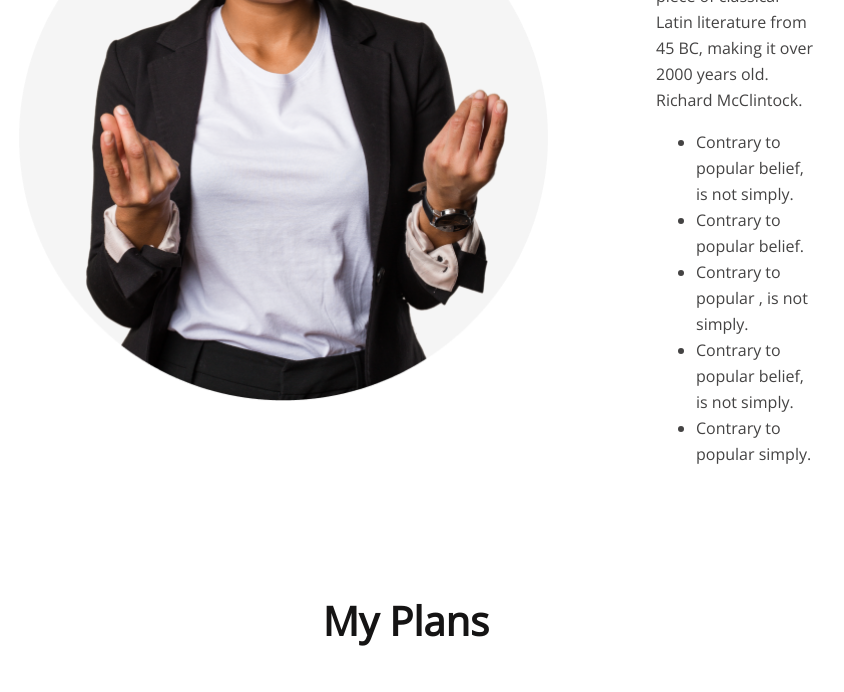
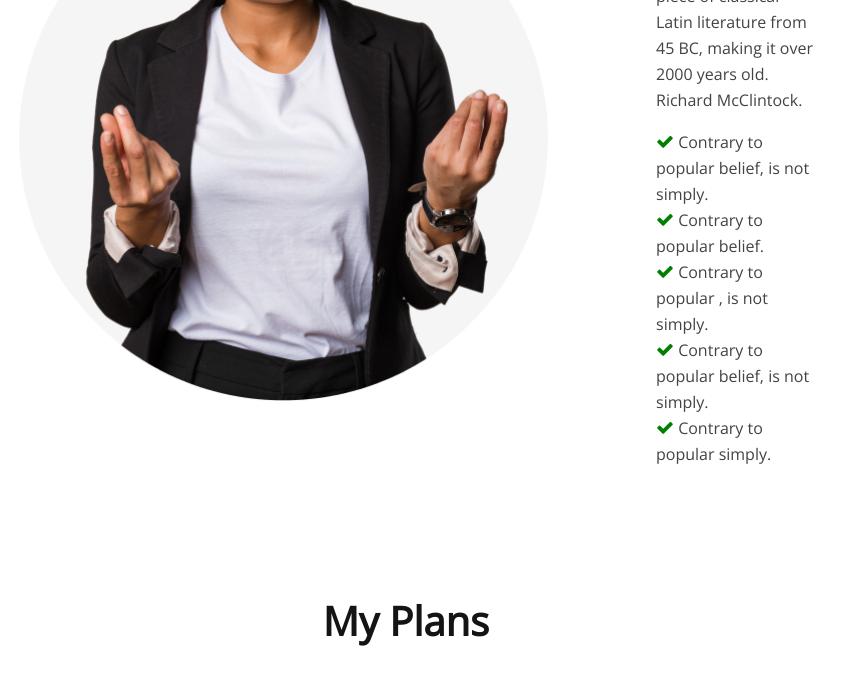
Before and after one commit to msashraf3/assignment_1, a plain HTML site: page index.html in a window 1280 px wide. Shown: the part 1780-2472 px from the top of the page, without its empty margins (234-1078 px from the left). Drawn offline with nearby package versions, Linux system fonts and the light colour scheme.

Commit message:
final product

```diff
--- a/index.html
+++ b/index.html
@@ -7,6 +7,7 @@
     <title>Portfolio</title>
     <link rel="stylesheet" href="styles/styles.css">
     <link rel="preconnect" href="https://fonts.googleapis.com"><link rel="preconnect" href="https://fonts.gstatic.com" crossorigin><link href="https://fonts.googleapis.com/css2?family=Open+Sans&family=Work+Sans&display=swap" rel="stylesheet">
+    <link rel="stylesheet" href="https://cdnjs.cloudflare.com/ajax/libs/font-awesome/4.7.0/css/font-awesome.min.css">
 </head>
 <body>
     <!-- header  -->
@@ -28,11 +29,11 @@
                 <h1 class="first-title">My failures of previous year</h1>
                 <p class="first-des">Contrary to popular belief, Lorem Ipsum is not simply random text. It has roots in a piece of classical Latin literature from 45 BC, making it over 2000 years old. Richard McClintock.</p>
                 <ul class="first-list">
-                    <li>Contrary to popular belief, is not simply.</li>
-                    <li>Contrary to popular belief.</li>
-                    <li>Contrary to popular , is not simply.</li>
-                    <li>Contrary to popular belief, is not simply.</li>
-                    <li>Contrary to popular simply.</li>
+                    <li><i class="fa fa-check" style="font-size:18px;color:green"></i> Contrary to popular belief, is not simply.</li>
+                    <li><i class="fa fa-check" style="font-size:18px;color:green"></i> Contrary to popular belief.</li>
+                    <li><i class="fa fa-check" style="font-size:18px;color:green"></i> Contrary to popular , is not simply.</li>
+                    <li><i class="fa fa-check" style="font-size:18px;color:green"></i> Contrary to popular belief, is not simply.</li>
+                    <li><i class="fa fa-check" style="font-size:18px;color:green"></i> Contrary to popular simply.</li>
                 </ul>
             </div>
 
--- a/styles/styles.css
+++ b/styles/styles.css
@@ -75,6 +75,9 @@
     font-size: 16px;
     line-height: 26px;
     color: #444343;
+    list-style-type: none;
+    margin: 0;
+    padding: 0;
 }
 /* second section  */
 .second{
```
